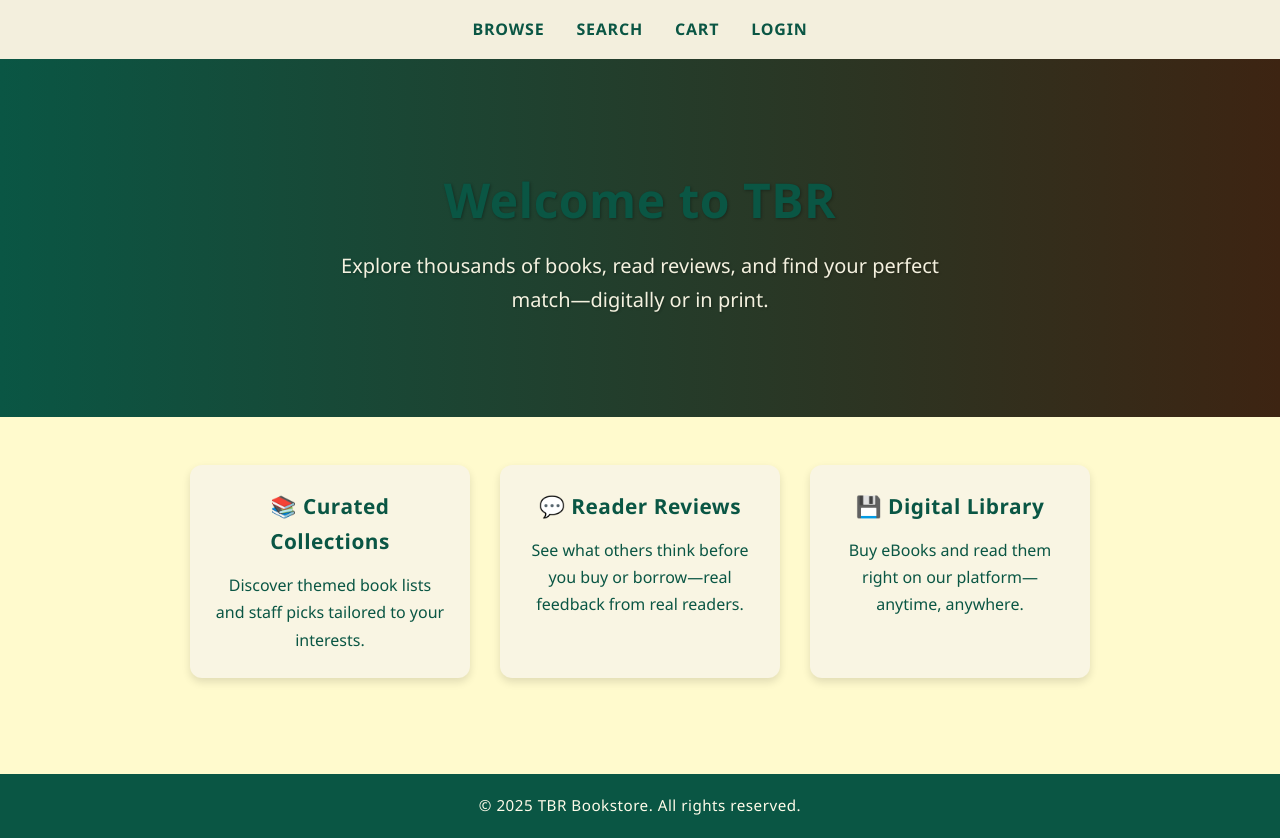
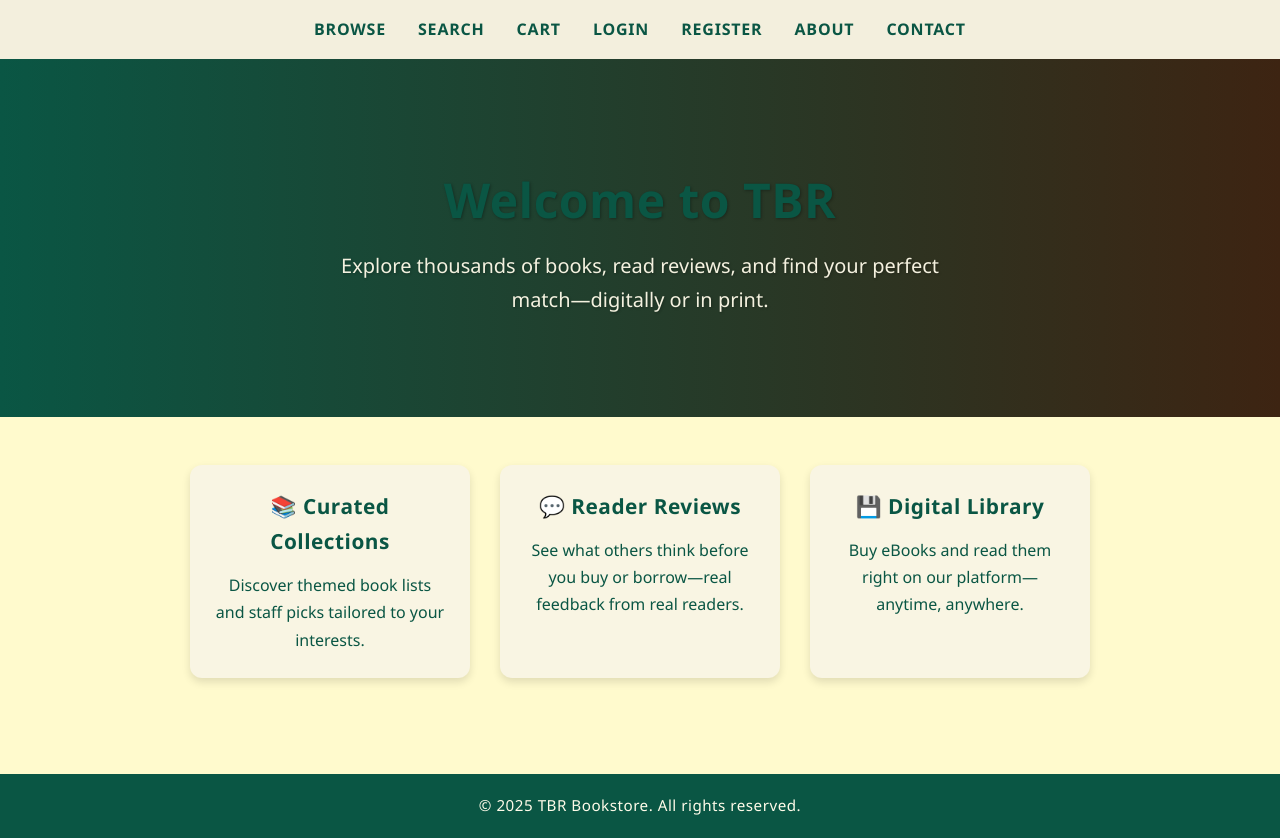
Before and after one commit to mw439/IT340-TBR, an Angular app in the folder tbr-frontend/: page / in a window 1280 px wide. Built offline with nearby package versions, Linux system fonts and the light colour scheme.

Commit message:
small changes to nav routes ANGULAR

```diff
--- a/tbr-frontend/src/app/app.html
+++ b/tbr-frontend/src/app/app.html
@@ -3,6 +3,9 @@
   <a routerLink="/search">Search</a>
   <a routerLink="/cart">Cart</a>
   <a routerLink="/login">Login</a>
+  <a routerLink="/register">Register</a>
+  <a routerLink="/about">About</a>
+  <a routerLink="/contact">Contact</a>
 </nav>
 
 <section class="hero">
```
